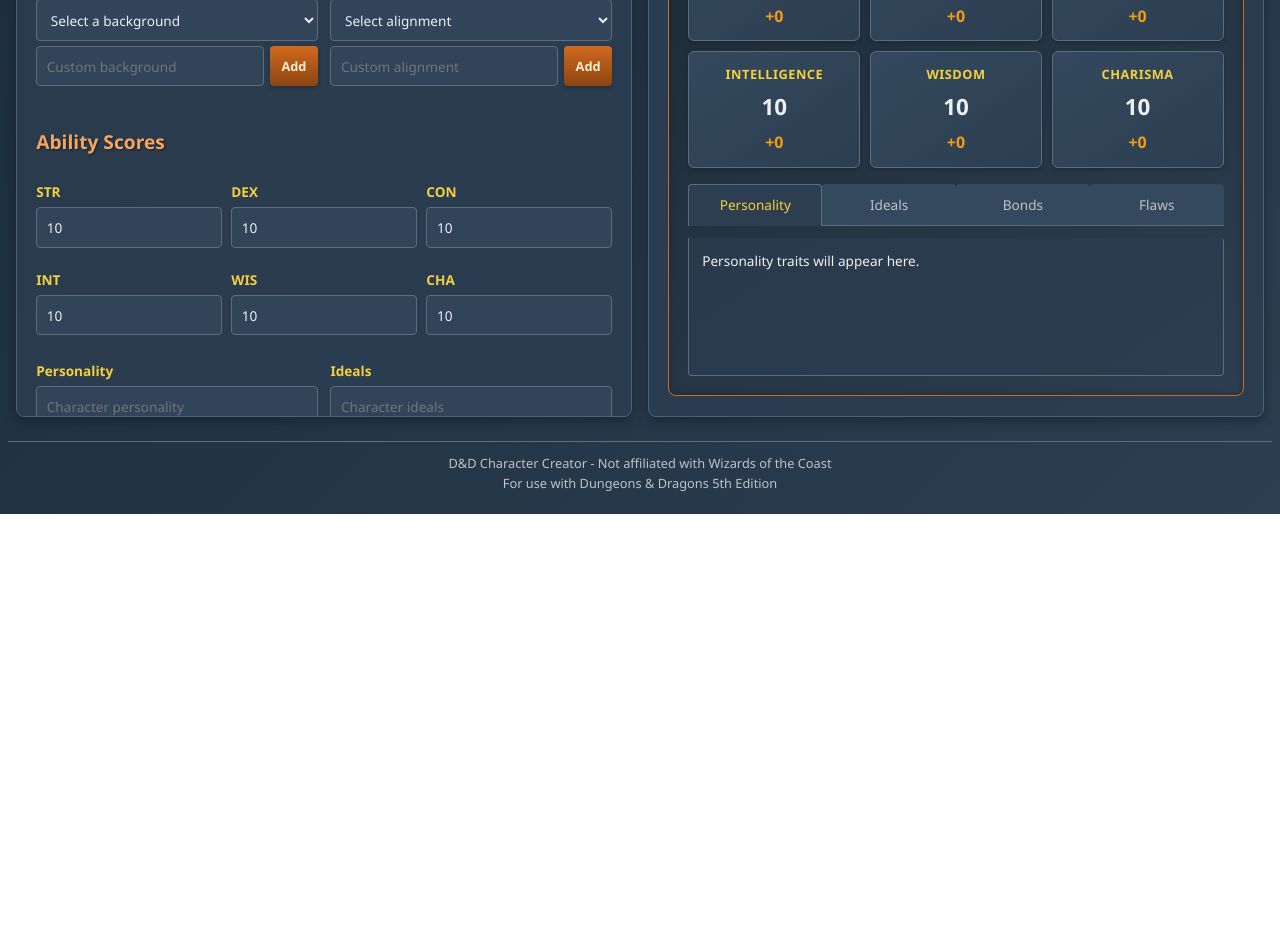
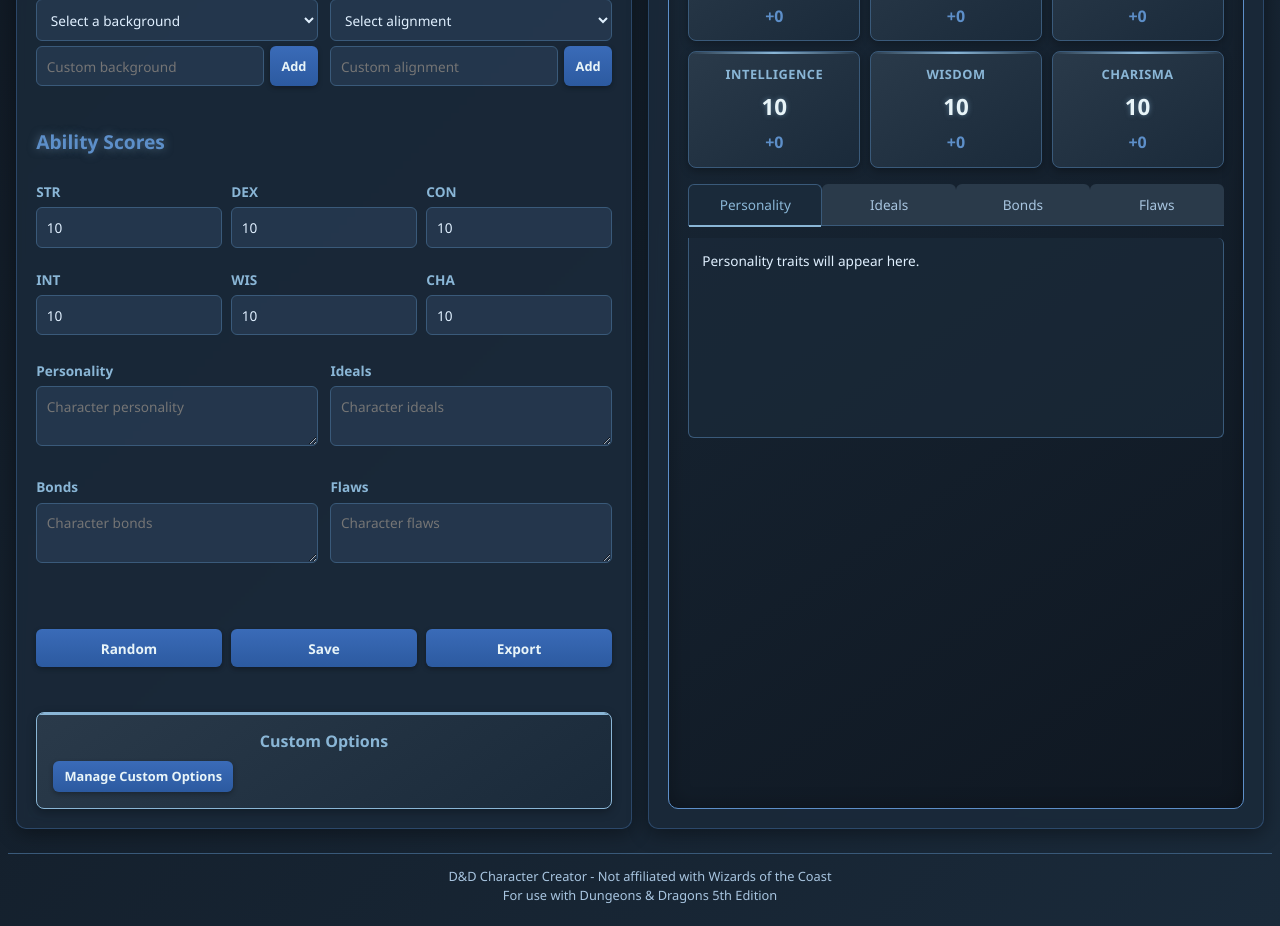
Before and after one commit to idk-code404/D-D-Character-Creator, a plain HTML site: page index.html in a window 1280 px wide. Shown: the part 487-1413 px from the top of the page. Before the commit the page ends 1001 px from the top, so only its background shows below. Drawn offline with Linux system fonts and the light colour scheme.

Commit message:
Update index.html

```diff
--- a/index.html
+++ b/index.html
@@ -6,16 +6,20 @@
     <title>D&D Character Creator</title>
     <style>
         :root {
-            --primary: #8B4513;
-            --secondary: #D2B48C;
-            --accent: #CD853F;
-            --light: #F5F5DC;
-            --dark: #3E2723;
-            --text: #2C1810;
-            --success: #4CAF50;
-            --danger: #f44336;
-            --card-bg: rgba(44, 62, 80, 0.9);
-            --input-bg: rgba(52, 73, 94, 0.7);
+            --primary: #2c5aa0;
+            --secondary: #5d8fc9;
+            --accent: #8ab6d6;
+            --dark: #1a2a3a;
+            --darker: #0f1721;
+            --light: #e8f4f8;
+            --text: #e0f0ff;
+            --text-secondary: #a8c5e0;
+            --success: #4cd97b;
+            --danger: #ff6b6b;
+            --warning: #ffd166;
+            --card-bg: rgba(26, 42, 58, 0.85);
+            --input-bg: rgba(40, 62, 84, 0.7);
+            --glow: 0 0 15px rgba(74, 144, 226, 0.5);
         }
 
         * {
@@ -26,8 +30,8 @@
         }
 
         body {
-            background: linear-gradient(135deg, #1a2a3a 0%, #2c3e50 100%);
-            color: #f0f0f0;
+            background: linear-gradient(135deg, #0f1721 0%, #1a2a3a 100%);
+            color: var(--text);
             line-height: 1.5;
             min-height: 100vh;
             padding: 0.5rem;
@@ -35,14 +39,26 @@
         }
 
         header {
-            background: linear-gradient(to right, #8B4513, #A0522D);
-            color: #FFEBCD;
+            background: linear-gradient(to right, #2c5aa0, #3a6bb8);
+            color: var(--light);
             padding: 1rem;
             text-align: center;
-            box-shadow: 0 2px 8px rgba(0, 0, 0, 0.3);
-            border-bottom: 2px solid #D2691E;
+            box-shadow: var(--glow);
+            border-bottom: 2px solid var(--accent);
             margin-bottom: 1rem;
-            border-radius: 6px;
+            border-radius: 8px;
+            position: relative;
+            overflow: hidden;
+        }
+
+        header::before {
+            content: '';
+            position: absolute;
+            top: 0;
+            left: 0;
+            right: 0;
+            height: 2px;
+            background: linear-gradient(to right, transparent, #8ab6d6, transparent);
         }
 
         .container {
@@ -65,46 +81,50 @@
 
         .form-section {
             background: var(--card-bg);
-            border-radius: 8px;
+            border-radius: 10px;
             padding: 1.2rem;
-            box-shadow: 0 4px 12px rgba(0, 0, 0, 0.3);
-            border: 1px solid #4a6572;
+            box-shadow: 0 4px 20px rgba(0, 0, 0, 0.4);
+            border: 1px solid rgba(90, 150, 220, 0.3);
             display: flex;
             flex-direction: column;
-            height: fit-content;
-            max-height: 95vh;
-            overflow-y: auto;
+            /* Removed fixed height to allow natural flow */
+            overflow-y: visible; /* Changed from auto to visible */
+            backdrop-filter: blur(5px);
         }
 
         .preview-section {
             background: var(--card-bg);
-            border-radius: 8px;
+            border-radius: 10px;
             padding: 1.2rem;
-            box-shadow: 0 4px 12px rgba(0, 0, 0, 0.3);
-            border: 1px solid #4a6572;
+            box-shadow: 0 4px 20px rgba(0, 0, 0, 0.4);
+            border: 1px solid rgba(90, 150, 220, 0.3);
             display: flex;
             flex-direction: column;
+            backdrop-filter: blur(5px);
         }
 
         h1, h2, h3 {
             margin-bottom: 0.8rem;
-            color: #FFD700;
-            text-shadow: 1px 1px 2px rgba(0, 0, 0, 0.5);
+            color: var(--accent);
+            text-shadow: 0 0 10px rgba(138, 182, 214, 0.5);
         }
 
         h1 {
             font-size: 1.8rem;
             letter-spacing: 0.5px;
+            background: linear-gradient(to right, #8ab6d6, #5d8fc9);
+            -webkit-background-clip: text;
+            -webkit-text-fill-color: transparent;
         }
 
         h2 {
-            border-bottom: 1px solid #D2691E;
+            border-bottom: 1px solid var(--secondary);
             padding-bottom: 0.5rem;
             font-size: 1.4rem;
         }
 
         h3 {
-            color: #F4A460;
+            color: var(--secondary);
             font-size: 1.2rem;
             margin-top: 1rem;
         }
@@ -136,25 +156,26 @@
             display: block;
             margin-bottom: 0.3rem;
             font-weight: 600;
-            color: #F4D03F;
+            color: var(--accent);
             font-size: 0.85rem;
         }
 
         input, select, textarea {
             width: 100%;
             padding: 0.6rem;
-            border: 1px solid #5D6D7E;
-            border-radius: 4px;
+            border: 1px solid #3a5a7a;
+            border-radius: 6px;
             font-size: 0.85rem;
             background-color: var(--input-bg);
-            color: #ECF0F1;
-            transition: all 0.2s ease;
+            color: var(--text);
+            transition: all 0.3s ease;
         }
 
         input:focus, select:focus, textarea:focus {
             outline: none;
-            border-color: #F39C12;
-            box-shadow: 0 0 0 2px rgba(243, 156, 18, 0.2);
+            border-color: var(--accent);
+            box-shadow: 0 0 0 2px rgba(138, 182, 214, 0.3);
+            background-color: rgba(50, 80, 110, 0.8);
         }
 
         .custom-input-container {
@@ -173,22 +194,39 @@
         }
 
         button {
-            background: linear-gradient(to bottom, #D2691E, #8B4513);
-            color: #FFEBCD;
+            background: linear-gradient(to bottom, #3a6bb8, #2c5aa0);
+            color: var(--light);
             border: none;
             padding: 0.6rem 1rem;
-            border-radius: 4px;
+            border-radius: 6px;
             cursor: pointer;
             font-size: 0.85rem;
             font-weight: 600;
-            transition: all 0.2s ease;
-            box-shadow: 0 2px 4px rgba(0, 0, 0, 0.2);
+            transition: all 0.3s ease;
+            box-shadow: 0 2px 5px rgba(0, 0, 0, 0.3);
+            position: relative;
+            overflow: hidden;
+        }
+
+        button::before {
+            content: '';
+            position: absolute;
+            top: 0;
+            left: -100%;
+            width: 100%;
+            height: 100%;
+            background: linear-gradient(90deg, transparent, rgba(255,255,255,0.2), transparent);
+            transition: 0.5s;
         }
 
         button:hover {
-            background: linear-gradient(to bottom, #CD853F, #A0522D);
-            transform: translateY(-1px);
-            box-shadow: 0 3px 6px rgba(0, 0, 0, 0.2);
+            background: linear-gradient(to bottom, #4a7bc8, #3a6bb8);
+            transform: translateY(-2px);
+            box-shadow: 0 4px 8px rgba(0, 0, 0, 0.4);
+        }
+
+        button:hover::before {
+            left: 100%;
         }
 
         button:active {
@@ -196,11 +234,16 @@
         }
 
         button.success {
-            background: linear-gradient(to bottom, #27AE60, #229954);
+            background: linear-gradient(to bottom, #4cd97b, #3ac96a);
         }
 
         button.danger {
-            background: linear-gradient(to bottom, #E74C3C, #CB4335);
+            background: linear-gradient(to bottom, #ff6b6b, #e65a5a);
+        }
+
+        button.warning {
+            background: linear-gradient(to bottom, #ffd166, #e6bf5c);
+            color: #5a4a20;
         }
 
         button.small {
@@ -209,40 +252,57 @@
         }
 
         .btn-group {
-            display: grid;
-            grid-template-columns: 1fr 1fr 1fr;
+            display: flex;
+            justify-content: space-between;
             gap: 0.6rem;
             margin-top: 1.2rem;
+            margin-bottom: 1rem; /* Added margin to separate from custom options */
+        }
+
+        .btn-group button {
+            flex: 1;
         }
 
         @media (max-width: 480px) {
             .btn-group {
-                grid-template-columns: 1fr;
+                flex-direction: column;
             }
         }
 
         .character-sheet {
-            border: 1px solid #D2691E;
-            border-radius: 8px;
+            border: 1px solid var(--secondary);
+            border-radius: 10px;
             padding: 1.2rem;
-            background: linear-gradient(145deg, #1c2833 0%, #2c3e50 100%);
-            box-shadow: inset 0 0 10px rgba(0, 0, 0, 0.2);
+            background: linear-gradient(145deg, #1a2a3a 0%, #0f1721 100%);
+            box-shadow: inset 0 0 20px rgba(0, 0, 0, 0.3);
             height: 100%;
             display: flex;
             flex-direction: column;
+            position: relative;
+            overflow: hidden;
+        }
+
+        .character-sheet::before {
+            content: '';
+            position: absolute;
+            top: 0;
+            left: 0;
+            right: 0;
+            height: 1px;
+            background: linear-gradient(to right, transparent, var(--accent), transparent);
         }
 
         .character-header {
             text-align: center;
             margin-bottom: 1rem;
-            border-bottom: 1px solid #D2691E;
+            border-bottom: 1px solid var(--secondary);
             padding-bottom: 0.8rem;
         }
 
         .character-name {
             font-size: 1.6rem;
-            color: #F4D03F;
-            text-shadow: 1px 1px 2px rgba(0, 0, 0, 0.5);
+            color: var(--accent);
+            text-shadow: 0 0 8px rgba(138, 182, 214, 0.5);
             margin-bottom: 0.3rem;
         }
 
@@ -254,12 +314,17 @@
         }
 
         .character-details div {
-            background: rgba(52, 73, 94, 0.7);
+            background: rgba(40, 62, 84, 0.7);
             padding: 0.6rem;
-            border-radius: 4px;
+            border-radius: 6px;
             text-align: center;
-            border-left: 3px solid #F39C12;
+            border-left: 3px solid var(--accent);
             font-size: 0.85rem;
+            transition: transform 0.3s ease;
+        }
+
+        .character-details div:hover {
+            transform: translateY(-2px);
         }
 
         .ability-scores {
@@ -272,21 +337,35 @@
         .ability-score {
             text-align: center;
             padding: 0.8rem;
-            background: linear-gradient(145deg, #34495e, #2c3e50);
-            border-radius: 6px;
-            box-shadow: 0 2px 5px rgba(0, 0, 0, 0.2);
-            border: 1px solid #5D6D7E;
-            transition: transform 0.2s ease;
+            background: linear-gradient(145deg, #2a3a4a, #1a2a3a);
+            border-radius: 8px;
+            box-shadow: 0 3px 8px rgba(0, 0, 0, 0.3);
+            border: 1px solid #3a5a7a;
+            transition: all 0.3s ease;
+            position: relative;
+            overflow: hidden;
+        }
+
+        .ability-score::before {
+            content: '';
+            position: absolute;
+            top: 0;
+            left: 0;
+            width: 100%;
+            height: 2px;
+            background: linear-gradient(to right, transparent, var(--accent), transparent);
         }
 
         .ability-score:hover {
-            transform: translateY(-2px);
+            transform: translateY(-3px);
+            box-shadow: 0 5px 15px rgba(0, 0, 0, 0.4);
+            border-color: var(--accent);
         }
 
         .ability-name {
             font-weight: bold;
             text-transform: uppercase;
-            color: #F4D03F;
+            color: var(--accent);
             letter-spacing: 0.5px;
             font-size: 0.8rem;
         }
@@ -295,12 +374,13 @@
             font-size: 1.4rem;
             font-weight: bold;
             margin: 0.4rem 0;
-            color: #ECF0F1;
+            color: var(--light);
+            text-shadow: 0 0 5px rgba(138, 182, 214, 0.5);
         }
 
         .ability-modifier {
             font-size: 1rem;
-            color: #F39C12;
+            color: var(--secondary);
             font-weight: bold;
         }
 
@@ -312,7 +392,7 @@
 
         .tabs {
             display: flex;
-            border-bottom: 1px solid #5D6D7E;
+            border-bottom: 1px solid #3a5a7a;
             margin-bottom: 0.8rem;
             flex-wrap: wrap;
         }
@@ -322,34 +402,45 @@
             cursor: pointer;
             border: 1px solid transparent;
             border-bottom: none;
-            border-radius: 4px 4px 0 0;
-            background: #34495e;
-            color: #BDC3C7;
-            transition: all 0.2s ease;
+            border-radius: 6px 6px 0 0;
+            background: #2a3a4a;
+            color: var(--text-secondary);
+            transition: all 0.3s ease;
             font-size: 0.85rem;
             flex: 1;
             text-align: center;
+            position: relative;
         }
 
         .tab:hover {
-            background: #4a6572;
-            color: #ECF0F1;
+            background: #3a4a5a;
+            color: var(--text);
         }
 
         .tab.active {
-            background: #2C3E50;
-            border-color: #5D6D7E;
-            border-bottom-color: #2C3E50;
+            background: #1a2a3a;
+            border-color: #3a5a7a;
+            border-bottom-color: #1a2a3a;
             margin-bottom: -1px;
-            color: #F4D03F;
+            color: var(--accent);
+        }
+
+        .tab.active::after {
+            content: '';
+            position: absolute;
+            bottom: -1px;
+            left: 0;
+            width: 100%;
+            height: 2px;
+            background: var(--accent);
         }
 
         .tab-content {
             display: none;
             padding: 0.8rem;
-            background: rgba(44, 62, 80, 0.7);
-            border-radius: 0 4px 4px 4px;
-            border: 1px solid #5D6D7E;
+            background: rgba(26, 42, 58, 0.7);
+            border-radius: 0 6px 6px 6px;
+            border: 1px solid #3a5a7a;
             border-top: none;
             flex-grow: 1;
             overflow-y: auto;
@@ -367,17 +458,32 @@
 
         .custom-options {
             margin-top: 1rem;
-            padding: 0.8rem;
-            background: linear-gradient(145deg, #34495e, #2c3e50);
-            border-radius: 6px;
-            border-left: 4px solid #F39C12;
-            box-shadow: 0 2px 6px rgba(0, 0, 0, 0.2);
+            padding: 1rem;
+            background: linear-gradient(145deg, #2a3a4a, #1a2a3a);
+            border-radius: 8px;
+            border: 1px solid var(--accent);
+            box-shadow: 0 3px 10px rgba(0, 0, 0, 0.3);
+            position: relative;
+            overflow: hidden;
+            /* Ensure it's fully visible */
+            min-height: auto;
+        }
+
+        .custom-options::before {
+            content: '';
+            position: absolute;
+            top: 0;
+            left: 0;
+            width: 100%;
+            height: 2px;
+            background: var(--accent);
         }
 
         .custom-options h4 {
             margin-bottom: 0.5rem;
-            color: #F4D03F;
+            color: var(--accent);
             font-size: 1rem;
+            text-align: center;
         }
 
         .custom-list {
@@ -390,11 +496,16 @@
             justify-content: space-between;
             align-items: center;
             padding: 0.4rem;
-            border-bottom: 1px solid #5D6D7E;
-            background: rgba(52, 73, 94, 0.5);
+            border-bottom: 1px solid #3a5a7a;
+            background: rgba(40, 62, 84, 0.5);
             margin-bottom: 0.3rem;
-            border-radius: 3px;
+            border-radius: 4px;
             font-size: 0.8rem;
+            transition: background 0.3s ease;
+        }
+
+        .custom-list li:hover {
+            background: rgba(50, 80, 110, 0.7);
         }
 
         .custom-list li:last-child {
@@ -411,9 +522,9 @@
             text-align: center;
             margin-top: 1rem;
             padding: 0.8rem;
-            color: #BDC3C7;
+            color: var(--text-secondary);
             font-size: 0.8rem;
-            border-top: 1px solid #5D6D7E;
+            border-top: 1px solid #3a5a7a;
         }
 
         .modal {
@@ -423,22 +534,34 @@
             left: 0;
             width: 100%;
             height: 100%;
-            background-color: rgba(0, 0, 0, 0.7);
+            background-color: rgba(10, 20, 30, 0.8);
             z-index: 1000;
             justify-content: center;
             align-items: center;
+            backdrop-filter: blur(5px);
         }
 
         .modal-content {
-            background: linear-gradient(145deg, #2d3e50 0%, #34495e 100%);
+            background: linear-gradient(145deg, #1a2a3a 0%, #0f1721 100%);
             padding: 1.5rem;
-            border-radius: 8px;
+            border-radius: 10px;
             width: 90%;
             max-width: 500px;
-            box-shadow: 0 8px 20px rgba(0, 0, 0, 0.4);
-            border: 1px solid #5D6D7E;
+            box-shadow: 0 10px 30px rgba(0, 0, 0, 0.5);
+            border: 1px solid var(--secondary);
             max-height: 80vh;
             overflow-y: auto;
+            position: relative;
+        }
+
+        .modal-content::before {
+            content: '';
+            position: absolute;
+            top: 0;
+            left: 0;
+            right: 0;
+            height: 1px;
+            background: linear-gradient(to right, transparent, var(--accent), transparent);
         }
 
         .modal h3 {
@@ -459,17 +582,17 @@
         }
 
         ::-webkit-scrollbar-track {
-            background: #2C3E50;
+            background: #1a2a3a;
             border-radius: 4px;
         }
 
         ::-webkit-scrollbar-thumb {
-            background: #D2691E;
+            background: var(--secondary);
             border-radius: 4px;
         }
 
         ::-webkit-scrollbar-thumb:hover {
-            background: #A0522D;
+            background: var(--accent);
         }
 
         /* Animation for new elements */
@@ -480,6 +603,11 @@
 
         .form-section, .preview-section {
             animation: fadeIn 0.3s ease-out;
+        }
+
+        /* Glow effects */
+        .glow {
+            box-shadow: var(--glow);
         }
 
         /* Compact ability scores for very small screens */
@@ -498,7 +626,7 @@
 
             .tab {
                 border-radius: 0;
-                border: 1px solid #5D6D7E;
+                border: 1px solid #3a5a7a;
                 margin-bottom: 0;
             }
 
@@ -508,7 +636,7 @@
 
             .tab-content {
                 border-radius: 0 0 4px 4px;
-                border-top: 1px solid #5D6D7E;
+                border-top: 1px solid #3a5a7a;
             }
         }
 
@@ -534,11 +662,11 @@
         @media (max-width: 480px) {
             .ability-scores-form {
                 grid-template-columns: 1fr;
-            gap: 0.4rem;
-            margin-bottom: 0.5rem;
-            padding: 0.5rem;
-                background: rgba(52, 73, 94, 0.3);
-                border-radius: 4px;
+                gap: 0.4rem;
+                margin-bottom: 0.5rem;
+                padding: 0.5rem;
+                background: rgba(40, 62, 84, 0.3);
+                border-radius: 6px;
             }
         }
 
@@ -560,6 +688,17 @@
             .character-info-grid {
                 grid-template-columns: 1fr;
             }
+        }
+
+        /* Cool selection styling */
+        ::selection {
+            background: rgba(138, 182, 214, 0.3);
+        }
+
+        /* Focus effects for accessibility */
+        *:focus {
+            outline: 2px solid var(--accent);
+            outline-offset: 2px;
         }
     </style>
 </head>
```
